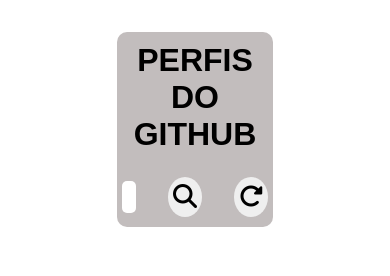
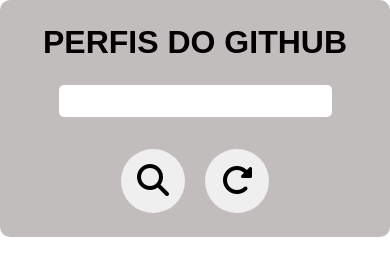
Before and after one commit to LucianoCarvalho0106/github-api, a plain HTML site: page index.html in a window 390 px wide. Drawn offline with Linux system fonts and the light colour scheme.

Commit message:
ajustes na responsividade e layout

```diff
--- a/index.html
+++ b/index.html
@@ -14,6 +14,7 @@
         <h1>perfis do github</h1>
         <div class="conteudo-pesquisa">
             <input type="text" id="pesquisa">
+            <div class="container-buttons">
                 <button id="btn-pesquisar">
                     <i class="fa-solid fa-magnifying-glass"></i>
                 </button>
@@ -21,6 +22,8 @@
                 <button id="btn-limpar" onclick="limpar()">
                     <i class="fa-solid fa-rotate-right"></i>
                 </button>
+            </div>
+
         </div>
 
     </div>
--- a/script/script.js
+++ b/script/script.js
@@ -13,10 +13,16 @@ let btnLimpar = document.getElementById('btn-limpar')
 function limpar(){
     btnLimpar.addEventListener('click',()=>{
         perfil.classList.remove("exibir")
+        inputPesquisar.value=''
     })
 }
 const pesquisarNome = ()=>{
+
 bntPesquisar.addEventListener('click',()=>{
+    if(inputPesquisar.value == ""){
+        alert('DIGITE UM USUÁRIO PARA PESQUISAR')
+        return
+    }
     perfil.classList.add("exibir")
     fetch(`https://api.github.com/users/${inputPesquisar.value}`)
     .then(data=> data.json())
--- a/styles/style.css
+++ b/styles/style.css
@@ -39,6 +39,8 @@ body{
     outline: none;
     padding: 7px;
     font-size: 1rem;
+    letter-spacing: 1px;
+    text-transform: uppercase;
 }
 #btn-pesquisar,#btn-limpar{
     height: 2.5rem;
@@ -49,6 +51,10 @@ body{
     font-size: 1.5rem;
     padding: 5px;
     cursor: pointer;
+}
+.container-buttons{
+    display: flex;
+    gap: 20px;
 }
 
 #btn-limpar:hover{
@@ -74,6 +80,7 @@ body{
     visibility: hidden;
     transition: .6s;
     overflow-y: hidden;
+
 }
 
 #foto{
@@ -81,7 +88,10 @@ min-height: 8em;
 margin-top: 1rem;
 border-radius: 50%;
 overflow: hidden;
-border: 1px solid rgb(160, 158, 156);
+box-shadow: 1px 1px 7px #000;
+}
+#nome{
+    max-width: 80%;
 }
 #nome,#descricao,.container-projetos{
     margin-top: 1rem;
@@ -102,9 +112,42 @@ p{
     flex-direction: column;
     justify-content: center;
     align-items: center;
-
+    gap: 5px;
 }
 .exibir{
     height: 60vh;
     visibility: visible;
 }
+
+
+
+@media  (max-width:820px){
+    .container-pesquisa{
+        padding: 1.5rem 0rem;
+        width:100%;
+    }
+    .conteudo-pesquisa{
+        display: flex;
+        flex-direction: column;
+
+    }
+    .container-buttons{
+        display: flex;
+        gap: 20px;
+
+    }
+.perfil{
+    width: 100%;
+    margin-top: 1rem;
+}
+#btn-pesquisar,#btn-limpar{
+    height: 4rem;
+    width: 4rem;
+}
+.container-pesquisa{
+    margin-top: 0px;
+}
+i{
+    font-size: 2rem;
+}
+}
```
Lines whose indentation alone changed are shown as unchanged.
